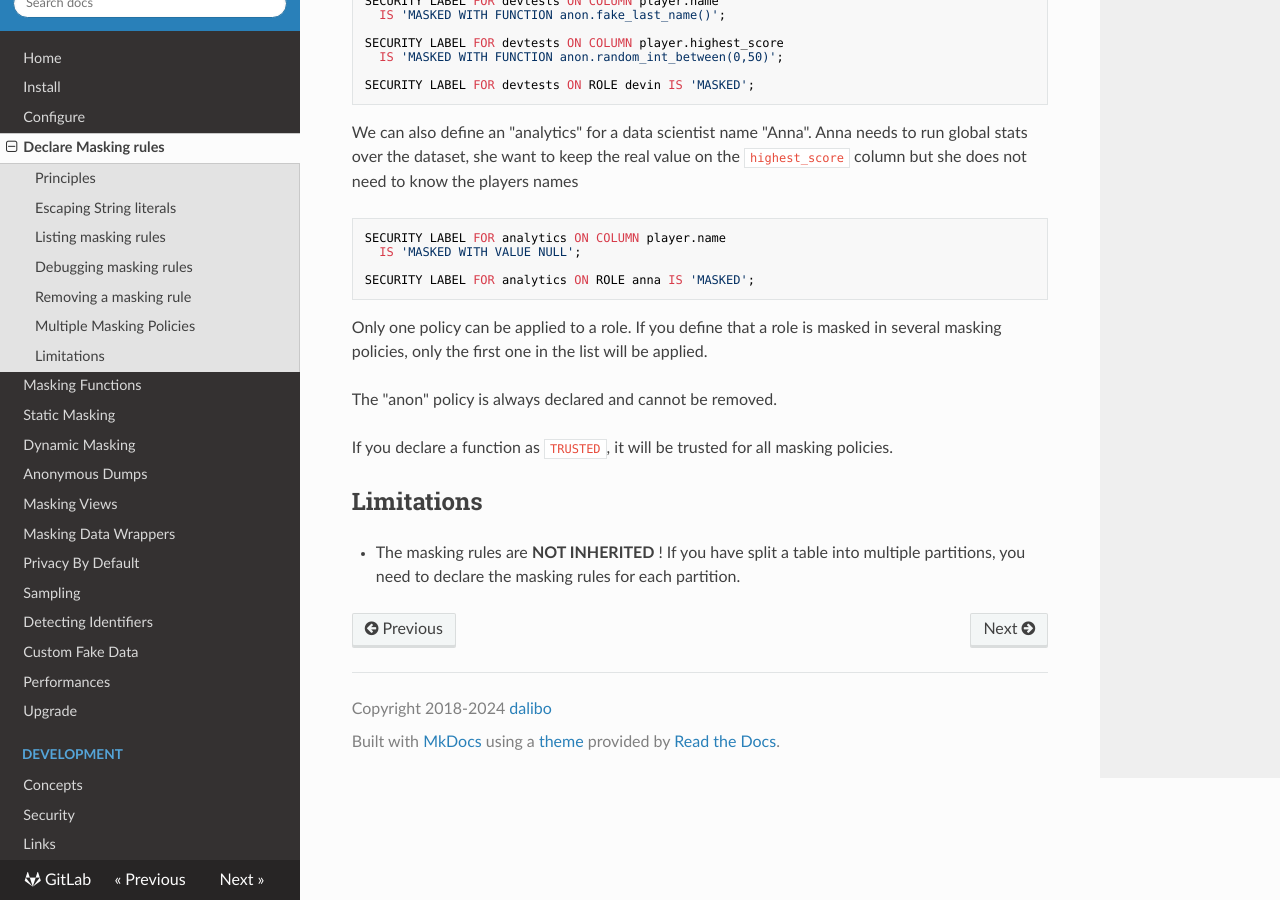
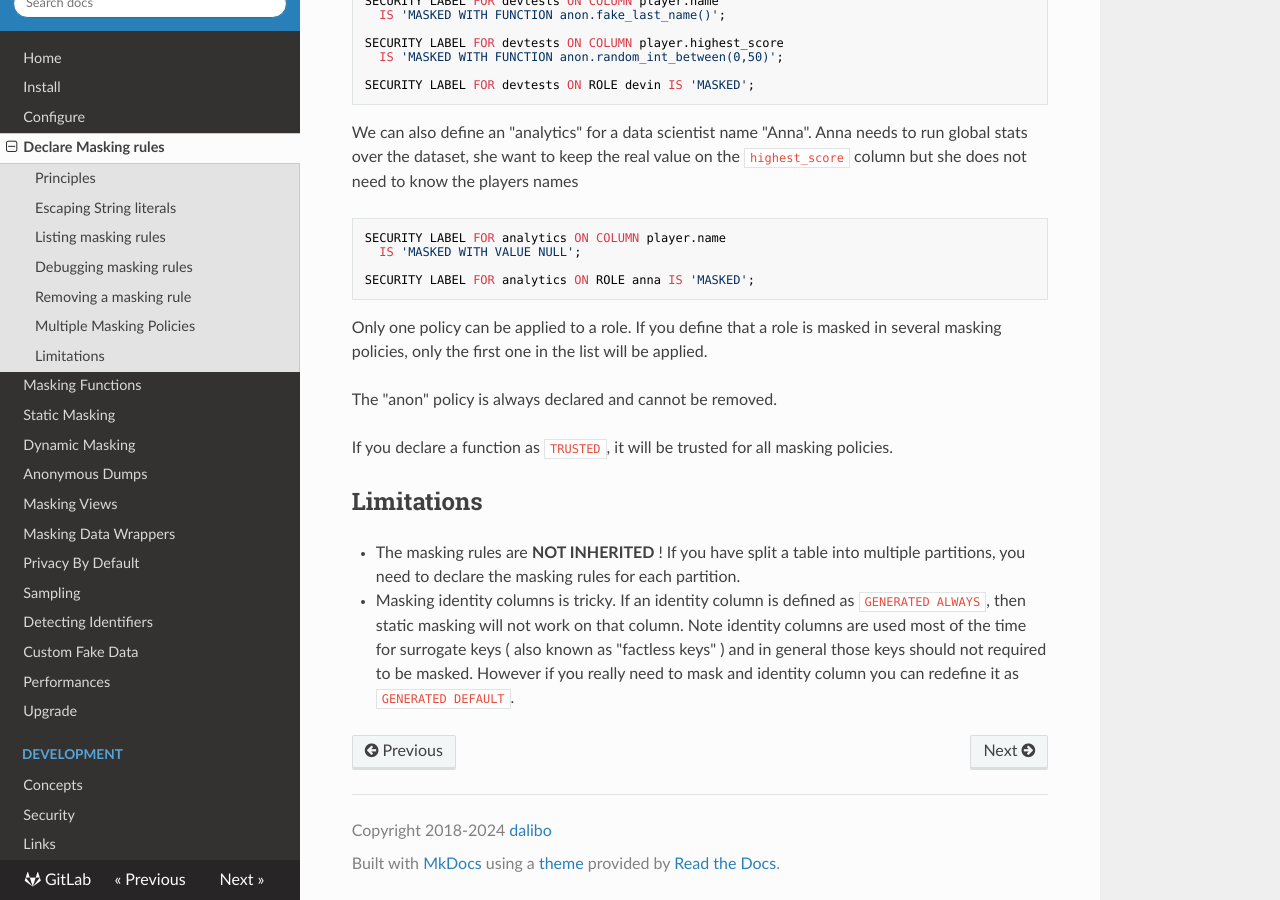
Before and after one commit to neondatabase/postgresql_anonymizer, an MkDocs documentation site: the page built from docs/declare_masking_rules.md, in a window 1280 px wide and 900 px high, scrolled down 2547 px. Built offline with MkDocs 1.6.1, drawn with Linux system fonts in a browser that asks for light colours; nearby versions of some CDN libraries; some of the changed text lies outside the part shown.

Commit message:
[static] Support for identity columns

```diff
--- a/docs/declare_masking_rules.md
+++ b/docs/declare_masking_rules.md
@@ -48,7 +48,7 @@ Principles
 
 * [Row Security Policies] aka `RLS` are respected.
 
-* A masking rule may break data integrity. For instance, you can mask a i
+* A masking rule may break data integrity. For instance, you can mask a
   `NOT NULL` column with the value `NULL`. This is up to you to decide
   wether or not the masked users need data integrity.
 
@@ -188,3 +188,10 @@ Limitations
 
 * The masking rules are **NOT INHERITED** ! If you have split a table into
   multiple partitions, you need to declare the masking rules for each partition.
+
+* Masking identity columns is tricky. If an identity column is defined as
+  `GENERATED ALWAYS`, then static masking will not work on that column. Note
+  identity columns are used most of the time for surrogate keys ( also known
+  as "factless keys" ) and in general those keys should not required to be
+  masked. However if you really need to mask and identity column you can
+  redefine it as `GENERATED DEFAULT`.
```
Also changed, not shown: 4 other files.
